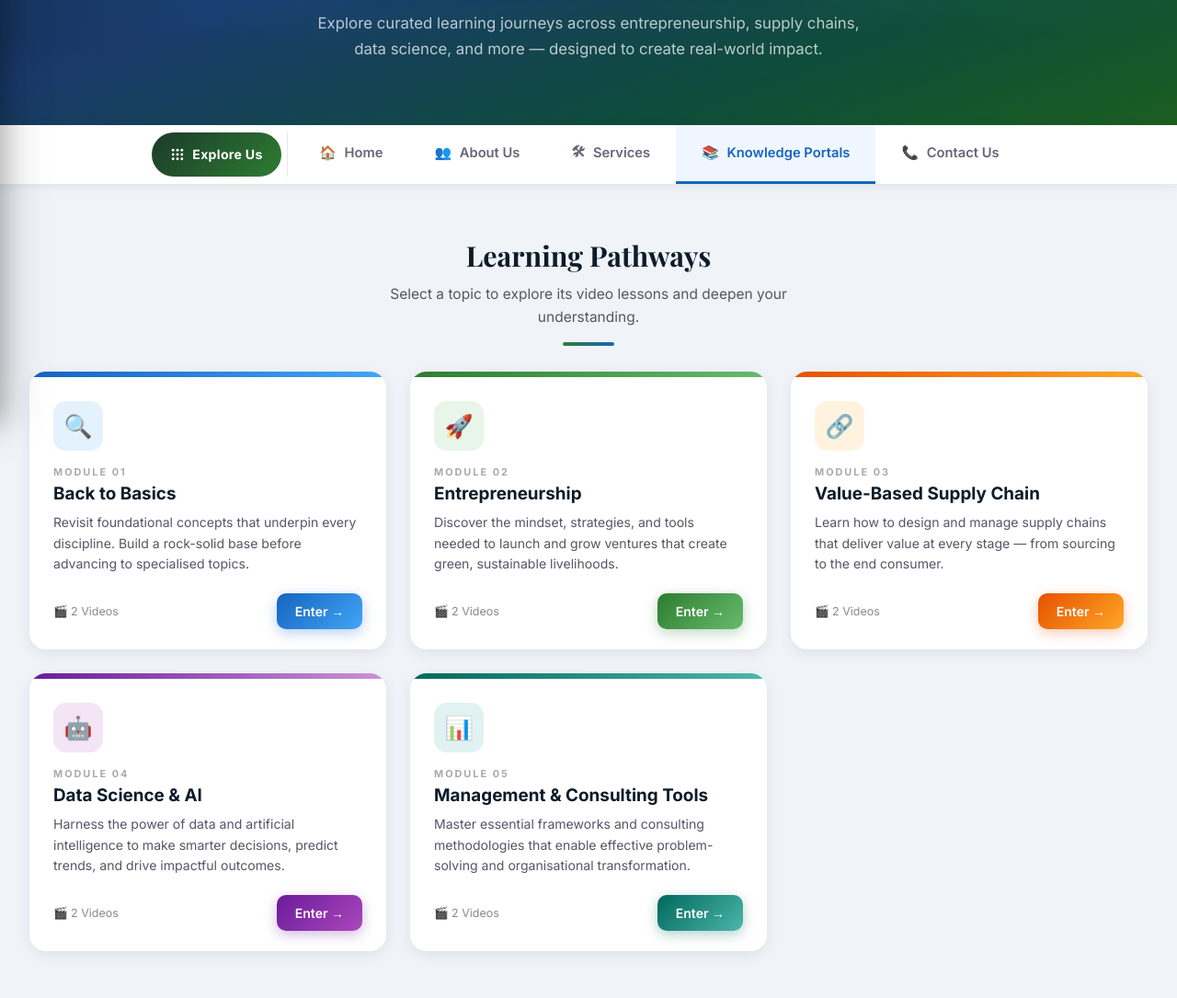
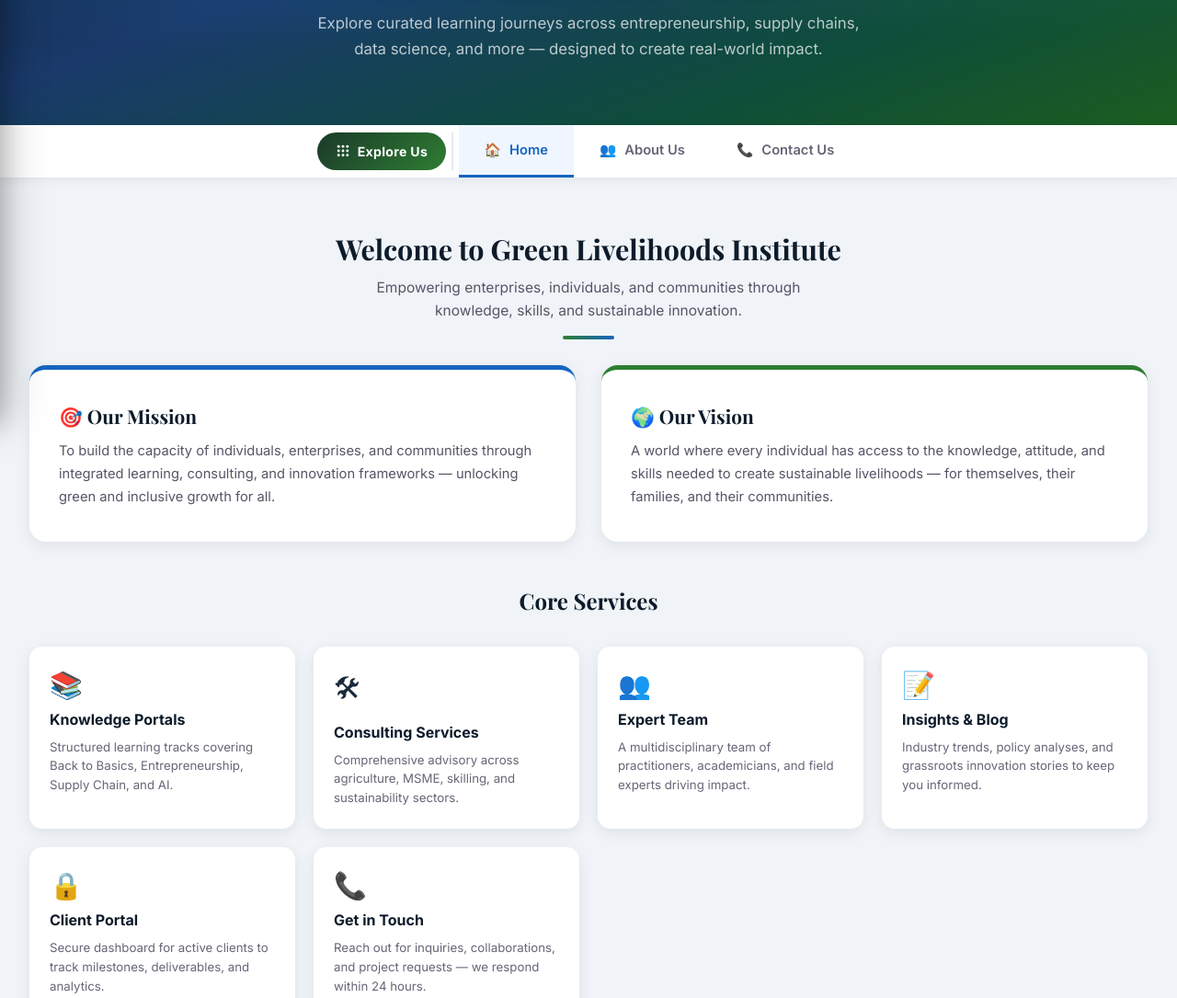
Before and after one commit to mahakmerijan/Green_Livelihood_Institute, a plain HTML site: page index.html in a window 1280 px wide. Shown: the part 340-1425 px from the top of the page at 92% size. Drawn offline with nearby package versions, Linux system fonts and the light colour scheme.

Commit message:
Move Services & Knowledge Portals into Explore Us panel; trim nav to Home/About/Contact

```diff
--- a/index.html
+++ b/index.html
@@ -462,10 +462,10 @@
     <span class="mobile-menu-title">📋 Menu</span>
     <button class="mobile-menu-close" onclick="closeMobileMenu()">✕</button>
   </div>
-  <button class="mobile-nav-item" id="mob-tab-home" onclick="mobileSwitchSection('home')"><span class="m-icon">🏠</span> Home</button>
+  <button class="mobile-nav-item m-active" id="mob-tab-home" onclick="mobileSwitchSection('home')"><span class="m-icon">🏠</span> Home</button>
   <button class="mobile-nav-item" id="mob-tab-about" onclick="mobileSwitchSection('about')"><span class="m-icon">👥</span> About Us</button>
   <button class="mobile-nav-item" id="mob-tab-services" onclick="mobileSwitchSection('services')"><span class="m-icon">🛠</span> Services</button>
-  <button class="mobile-nav-item m-active" id="mob-tab-pathways" onclick="mobileSwitchSection('pathways')"><span class="m-icon">📚</span> Knowledge Portals</button>
+  <button class="mobile-nav-item" id="mob-tab-pathways" onclick="mobileSwitchSection('pathways')"><span class="m-icon">📚</span> Knowledge Portals</button>
   <button class="mobile-nav-item" id="mob-tab-blog" onclick="mobileSwitchSection('blog')"><span class="m-icon">📝</span> Blog</button>
   <button class="mobile-nav-item" id="mob-tab-contact" onclick="mobileSwitchSection('contact')"><span class="m-icon">📞</span> Contact Us</button>
   <button class="mobile-nav-item" id="mob-tab-portal" onclick="mobileSwitchSection('portal')"><span class="m-icon">🔒</span> Client Portal</button>
@@ -482,6 +482,16 @@
     <button class="quick-panel-x" onclick="closeWaffle()">✕</button>
   </div>
   <div class="quick-cards">
+    <button class="quick-card" onclick="openQuickSection('services')">
+      <div class="quick-card-icon" style="background:#e8eaf6;">🛠</div>
+      <div class="quick-card-text"><h4>Services</h4><p>What we offer &amp; how we help</p></div>
+      <span class="quick-card-arrow">›</span>
+    </button>
+    <button class="quick-card" onclick="openQuickSection('pathways')">
+      <div class="quick-card-icon" style="background:#e3f2fd;">📚</div>
+      <div class="quick-card-text"><h4>Knowledge Portals</h4><p>Curated learning journeys</p></div>
+      <span class="quick-card-arrow">›</span>
+    </button>
     <button class="quick-card" onclick="openQuickSection('blog')">
       <div class="quick-card-icon" style="background:#fce4ec;">📝</div>
       <div class="quick-card-text"><h4>Blog</h4><p>Insights, news &amp; updates</p></div>
@@ -523,16 +533,14 @@
       Explore Us
     </button>
     <div class="nav-divider"></div>
-    <button class="nav-tab" onclick="showSection('home')" id="tab-home"><span>🏠</span> Home</button>
+    <button class="nav-tab active" onclick="showSection('home')" id="tab-home"><span>🏠</span> Home</button>
     <button class="nav-tab" onclick="showSection('about')" id="tab-about"><span>👥</span> About Us</button>
-    <button class="nav-tab" onclick="showSection('services')" id="tab-services"><span>🛠</span> Services</button>
-    <button class="nav-tab active" onclick="showSection('pathways')" id="tab-pathways"><span>📚</span> Knowledge Portals</button>
     <button class="nav-tab" onclick="showSection('contact')" id="tab-contact"><span>📞</span> Contact Us</button>
   </div>
 </nav>
 
 <!-- VIEW: LEARNING PATHWAYS -->
-<div class="view active" id="view-pathways">
+<div class="view" id="view-pathways">
   <div class="section-header">
     <h3>Learning Pathways</h3>
     <p>Select a topic to explore its video lessons and deepen your understanding.</p>
@@ -624,7 +632,7 @@
 </div>
 
 <!-- VIEW: HOME -->
-<div class="view" id="view-home">
+<div class="view active" id="view-home">
   <div class="section-header">
     <h3>Welcome to Green Livelihoods Institute</h3>
     <p>Empowering enterprises, individuals, and communities through knowledge, skills, and sustainable innovation.</p>
```
